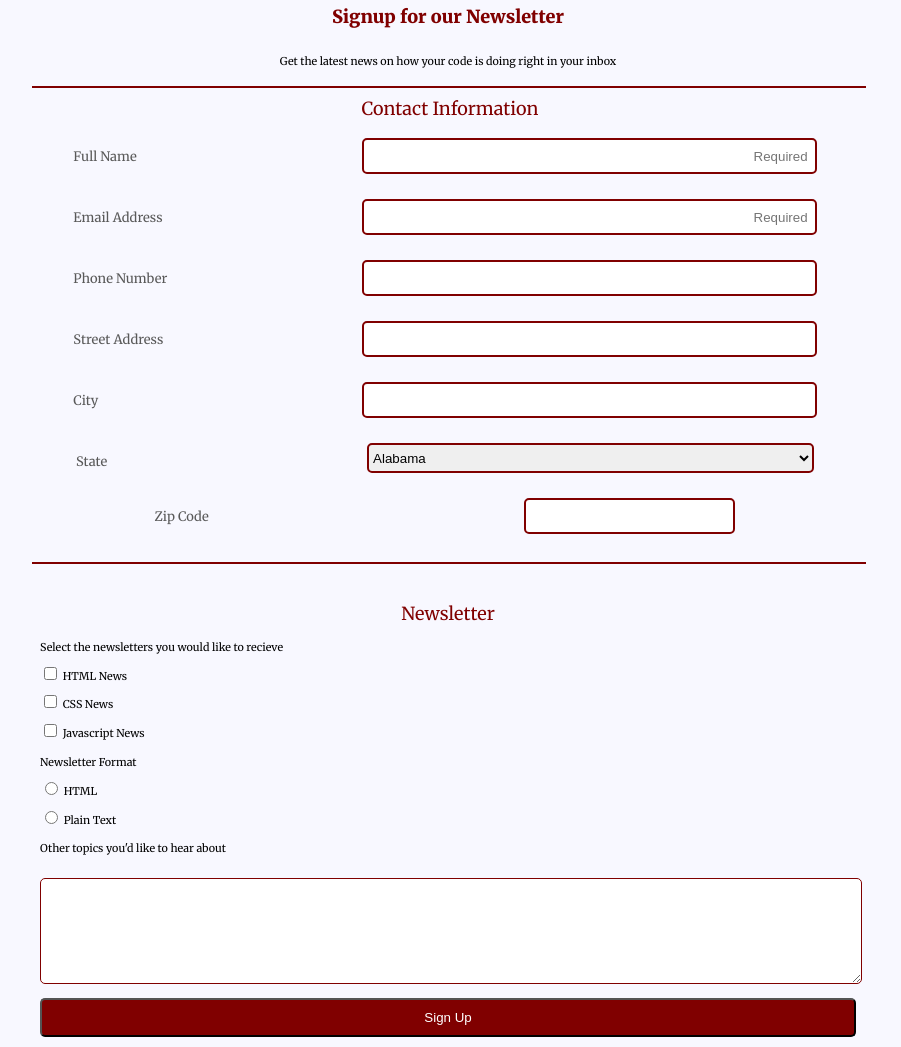
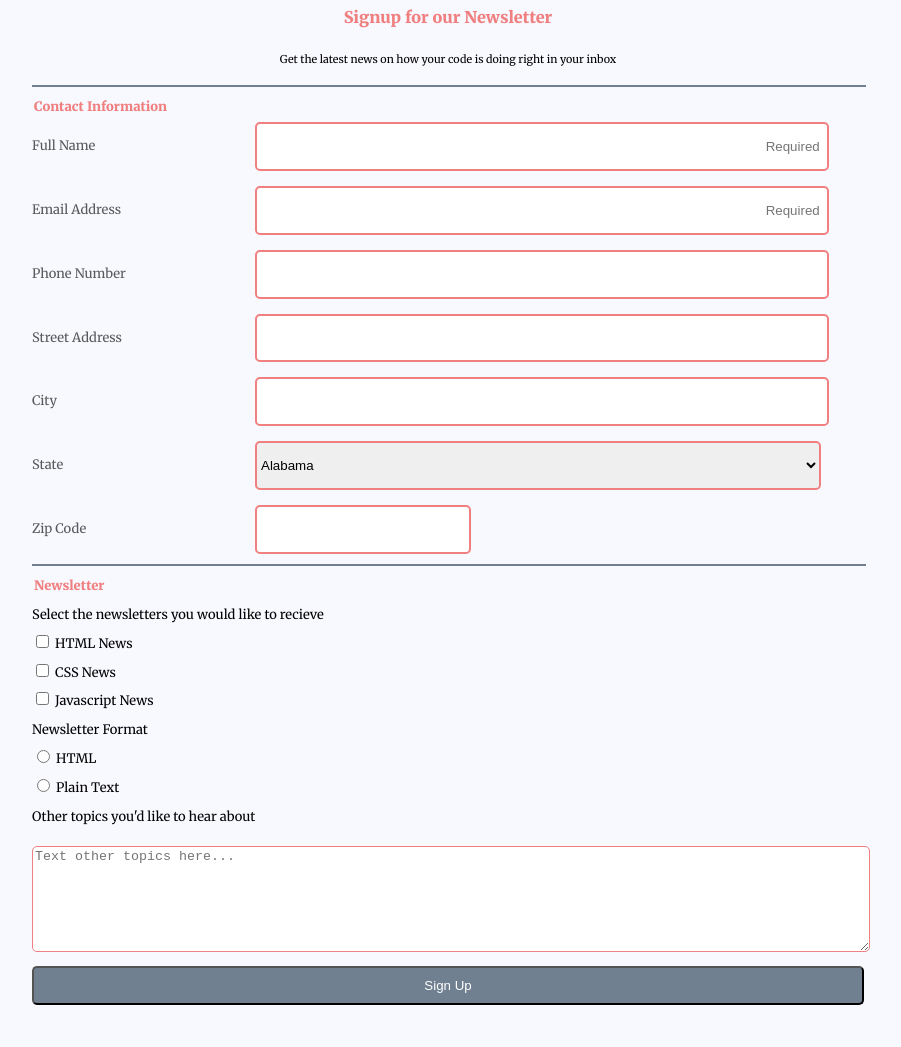
Before and after one commit to DoubleRDev/Online-Registration-Form, a plain HTML site: page index.html in a window 1280 px wide. Shown: the part 173-1220 px from the top of the page, without its empty margins (192-1093 px from the left). Drawn offline with Linux system fonts and the light colour scheme.

Commit message:
layout changes. corrected attr. theme
made changes to zip code layout by removing margin: 0 auto. i also changed the id/for names to make them more unique. lastly changed the theme of the form.

```diff
--- a/index.html
+++ b/index.html
@@ -19,7 +19,7 @@
 
         <!-- Form Introduction -->
         <section class="form-intro">
-            <h1>Signup for our Newsletter</h1>
+            <h2>Signup for our Newsletter</h2>
             <p>Get the latest news on how your code is doing right in your inbox</p>
         </section>
         <hr>
@@ -118,18 +118,18 @@
 
             <br>
 
-            <input type="checkbox" id="checkbox" value="html-news" name="user-selected-newsletter">
-            <label for="checkbox">HTML News</label>
+            <input type="checkbox" id="html-news" value="html-news" name="user-selected-newsletter">
+            <label for="html-news">HTML News</label>
 
             <br>
 
-            <input type="checkbox" id="checkbox" value="css-news" name="user-selected-newsletter">
-            <label for="checkbox">CSS News</label>
+            <input type="checkbox" id="css-news" value="css-news" name="user-selected-newsletter">
+            <label for="css-news">CSS News</label>
 
             <br>
 
-            <input type="checkbox" id="checkbox" value="javascript-news" name="user-selected-newsletter">
-            <label for="checkbox">Javascript News</label>
+            <input type="checkbox" id="javascript-news" value="javascript-news" name="user-selected-newsletter">
+            <label for="javascript-news">Javascript News</label>
 
             <br>
 
@@ -137,19 +137,19 @@
 
             <br>
 
-            <input type="radio" id="radio" name="newsletter-format">
-            <label for=radio">HTML</label>
+            <input type="radio" id="html-format" name="newsletter-format">
+            <label for="html-format">HTML</label>
 
             <br>
 
-            <input type="radio" id="radio" name="newsletter-format">
-            <label for="radio">Plain Text</label>
+            <input type="radio" id="plain-text-format" name="newsletter-format">
+            <label for="plain-text-format">Plain Text</label>
 
             <br>
 
             <label for="other-topics">Other topics you'd like to hear about</label>
 
-            <textarea id="other-topics" name="other-topics"></textarea>
+            <textarea id="other-topics" name="other-topics" placeholder="Text other topics here..."></textarea>
 
             <!-- Submit Button -->
 
--- a/styles.css
+++ b/styles.css
@@ -13,18 +13,22 @@ header {
     justify-content: center;
     width: 100%;
     color: white;
-    background-color: maroon;
+    background-color: lightcoral;
     font-size: 1rem;
 }
 
 hr {
     width:95%;
-    border: .5px solid maroon;
+    border: .5px solid slategray;
 }
 
 h1:not(header h1) {
-    color: maroon;
-    font-size: 1.25rem;
+    color: lightcoral;
+    font-size: 1rem;
+}
+
+h2 {
+    color: lightcoral;
 }
 
 .form-intro {
@@ -34,25 +38,25 @@ h1:not(header h1) {
 
 fieldset {
     border: none;
+    padding: 0;
+    margin: 0 auto;
 }
 
 fieldset legend{
-    text-align: center;
-    color: maroon;
-    font-size: 1.25rem;
+    color: lightcoral;
+    font-weight: bold;
 }
 
 .contact-information label {
     color: rgb(89, 89, 89);
-    padding-top: 1rem;
-    padding-left: 5%;
+    padding: 10px 0;
 }
 
 .contact-information {
     box-sizing: border-box;
     display: flex;
     flex-direction: column;
-    width: 100%;
+    width: 90%;
     margin-bottom: 10px;
 }
 
@@ -62,16 +66,13 @@ input::placeholder {
 }
 
 .newsletter {
-    margin: 2rem 5%;
-    font-size: .75rem;
+    margin: 0 5%;
 }
 
-
 textarea {
-    text-align: center;
     width: 100%;
     min-height: 100px;
-    border: 1px solid maroon;
+    border: 1px solid lightcoral;
     border-radius: 5px;
     display: block;
     margin: 1rem auto;
@@ -82,10 +83,8 @@ input[type=email],
 input[type=tel],
 select {
     border-radius: 5px;
-    width: 90%;
-    border: 2px solid maroon;
-    margin: 0 auto;
-    min-height: 30px;
+    border: 2px solid lightcoral;
+    min-height: 40px;
 
 }
 
@@ -99,14 +98,14 @@ button {
     justify-content: center;
     margin: auto;
     width: 80%;
-    background-color: maroon;
+    background-color: slategray;
     color: white;
     border-radius: 5px;
     padding: 10px 0;
 }
 
 button:hover {
-    opacity: 75%;
+    opacity: 50%;
 }
 
 footer{
@@ -116,8 +115,9 @@ footer{
 
 input:focus,
 select:focus,
-textarea:focus {
-    border: 5px solid greenyellow;
+textarea:focus,
+button:focus {
+    box-shadow:  0 3px 5px  rgba(128, 0, 128, 1);
 }
 
 @media (min-width: 768px) {
@@ -127,9 +127,6 @@ textarea:focus {
         letter-spacing: .5em;
         max-height: 10vh;
     }
-    body {
-        height: 65vh;
-    }
 
     hr {
         width: 100%;
@@ -138,37 +135,36 @@ textarea:focus {
         width: 65%;
         margin: 10% auto;
     }
+
     .form-intro {
         font-size: .75rem;
     }
     .contact-information {
+        width: 100%;
         flex-direction: row;
         flex-wrap: wrap;
-        justify-content:space-evenly;
-        gap: 5px;
+        gap: 15px;
     }
     .contact-information label {
-        width: 30%;
+        width: 25%;
         padding-left: 0;
     }
 
     .contact-information input, select {
-        width: 55%;
-        margin: 10px;
+        width: 68%;
+    }
+
+    .newsletter {
+        margin: 0 auto;
     }
 
     #zip {
         width: 25%;
     }
 
-    .newsletter {
-        margin: 36px auto;
+    textarea {
+
     }
-
-    textarea {
-        margin-right: 0;
-        width: 100%;
-        }
 
     button {
         width: 100%;
```
